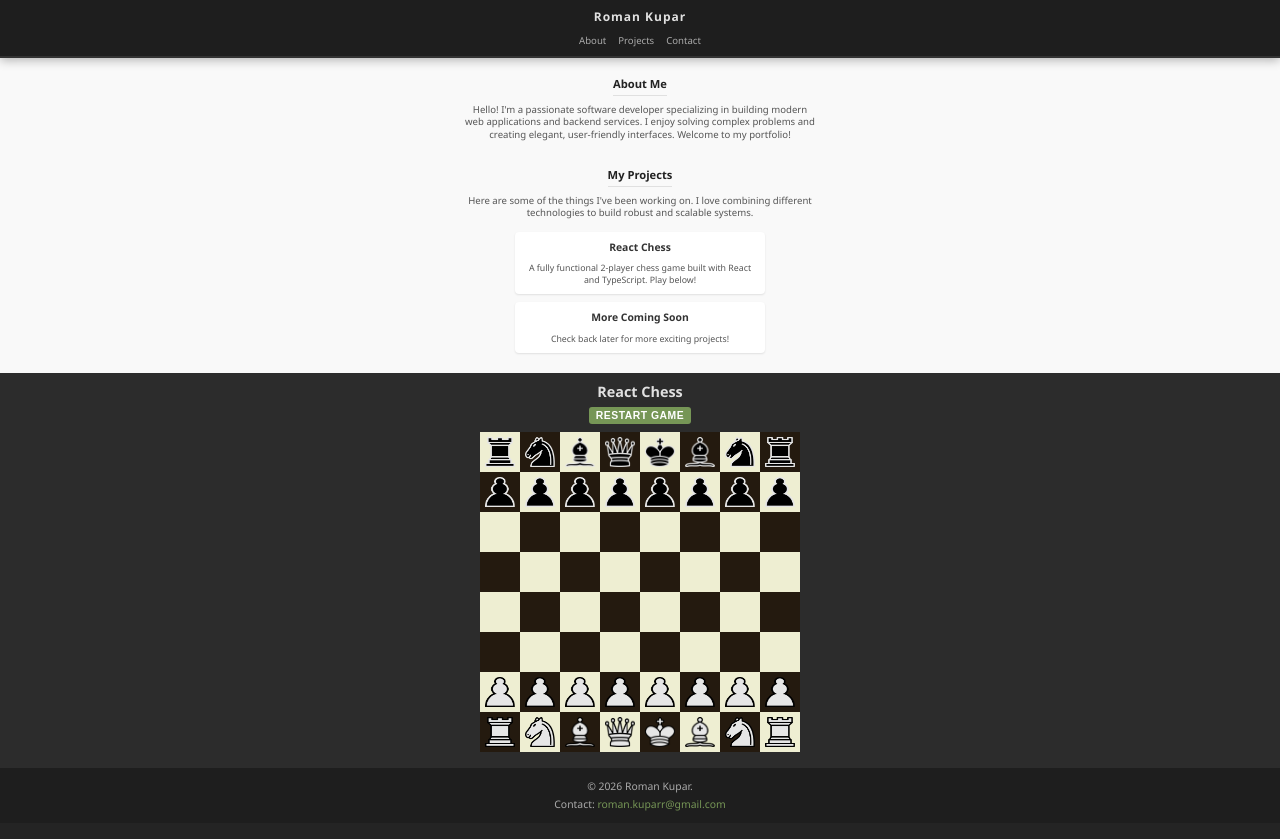
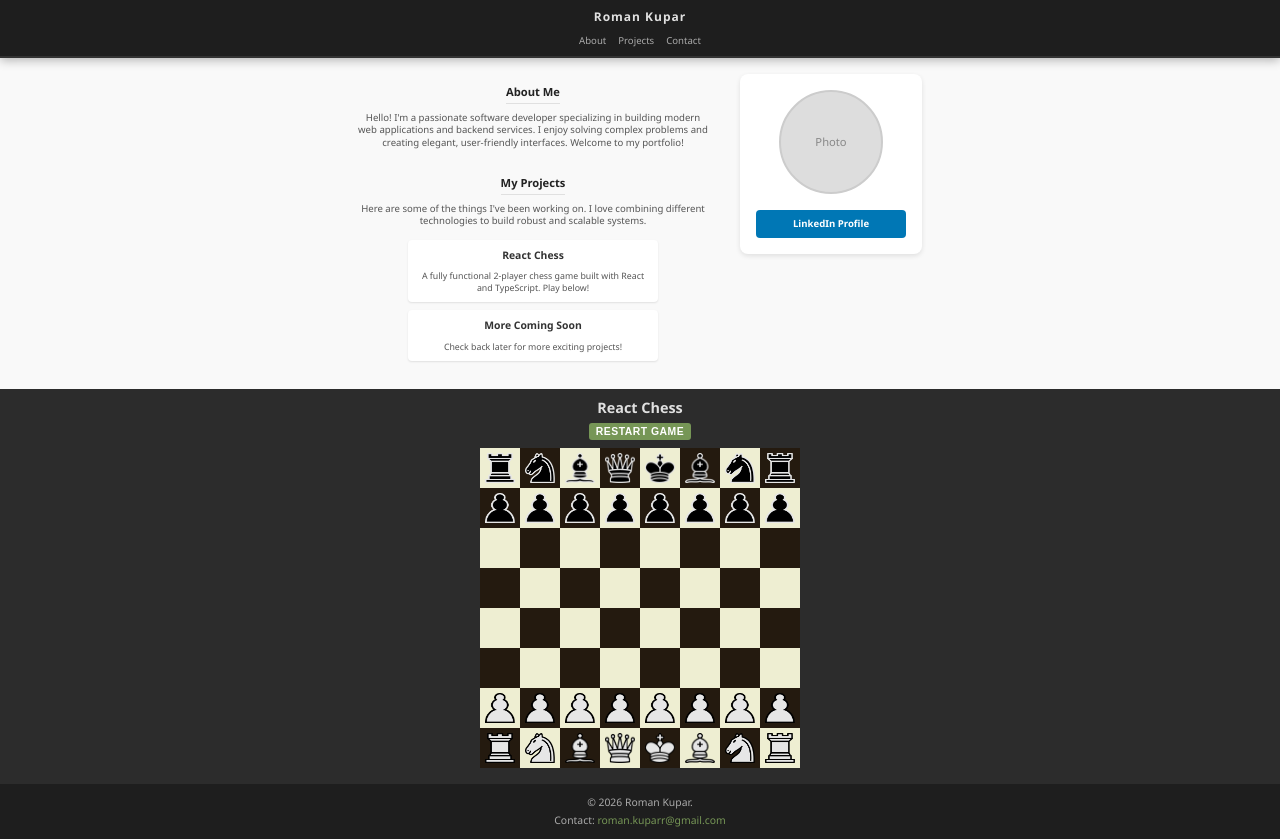
Before and after one commit to roman-kupar/portfolio, a React (Vite) app: page / in a window 1280 px wide. Built offline with nearby package versions, Linux system fonts and the light colour scheme; the HTML template or start-up script is replaced by a standard one.

Commit message:
Add profile picture card with LinkedIn button

```diff
--- a/src/Portfolio/Portfolio.css
+++ b/src/Portfolio/Portfolio.css
@@ -48,13 +48,29 @@
 
 /* Portfolio Content */
 .portfolio-content {
-  max-width: 400px;
-  margin: 0.5rem auto;
-  padding: 0 0.5rem;
+  max-width: 800px; /* Increased to accommodate both columns */
+  margin: 1rem auto;
+  padding: 0 1rem;
+  display: flex;
+  justify-content: center;
+}
+
+.profile-container {
+  display: flex;
+  flex-direction: row; /* Layout side-by-side */
+  align-items: flex-start; /* Align to the top */
+  justify-content: center;
+  gap: 2rem; /* Space between text and card */
+  width: 100%;
+  flex-wrap: wrap; /* Allow wrapping on very small screens */
+}
+
+.profile-text-content {
+  flex: 1; /* Take up remaining space */
+  max-width: 400px; /* Keep text constrained */
   display: flex;
   flex-direction: column;
   align-items: center;
-  justify-content: center;
   text-align: center;
 }
 
@@ -122,3 +138,52 @@
   font-size: 0.55rem;
   margin-bottom: 0;
 }
+
+/* Profile Card Styling */
+.profile-card {
+  display: flex;
+  flex-direction: column;
+  align-items: center;
+  background-color: white;
+  padding: 1rem;
+  border-radius: 8px;
+  box-shadow: 0 2px 5px rgba(0, 0, 0, 0.1);
+  width: 150px; /* Fixed width for the card */
+  flex-shrink: 0; /* Prevent shrinking */
+}
+
+.profile-image-placeholder {
+  width: 100px;
+  height: 100px;
+  background-color: #ddd;
+  border-radius: 50%; /* Make it circular */
+  display: flex;
+  align-items: center;
+  justify-content: center;
+  margin-bottom: 1rem;
+  border: 2px solid #ccc;
+}
+
+.profile-image-placeholder span {
+  color: #888;
+  font-size: 0.7rem;
+}
+
+.linkedin-btn {
+  display: inline-block;
+  background-color: #0077b5; /* LinkedIn blue */
+  color: white;
+  text-decoration: none;
+  padding: 0.4rem 0.8rem;
+  border-radius: 4px;
+  font-size: 0.6rem;
+  font-weight: bold;
+  transition: background-color 0.2s;
+  text-align: center;
+  width: 100%;
+  box-sizing: border-box;
+}
+
+.linkedin-btn:hover {
+  background-color: #005582;
+}
--- a/src/Portfolio/Portfolio.tsx
+++ b/src/Portfolio/Portfolio.tsx
@@ -15,6 +15,8 @@ function Portfolio() {
       </header>
 
       <main className="portfolio-content">
+        <div className="profile-container">
+          <div className="profile-text-content">
             <section id="about" className="portfolio-section">
               <h2>About Me</h2>
               <p>
@@ -41,6 +43,22 @@ function Portfolio() {
                 </div>
               </div>
             </section>
+          </div>
+
+          <div className="profile-card">
+            <div className="profile-image-placeholder">
+              <span>Photo</span>
+            </div>
+            <a
+              href="https://linkedin.com"
+              target="_blank"
+              rel="noopener noreferrer"
+              className="linkedin-btn"
+            >
+              LinkedIn Profile
+            </a>
+          </div>
+        </div>
       </main>
     </>
   );
```
Lines whose indentation alone changed are shown as unchanged.
